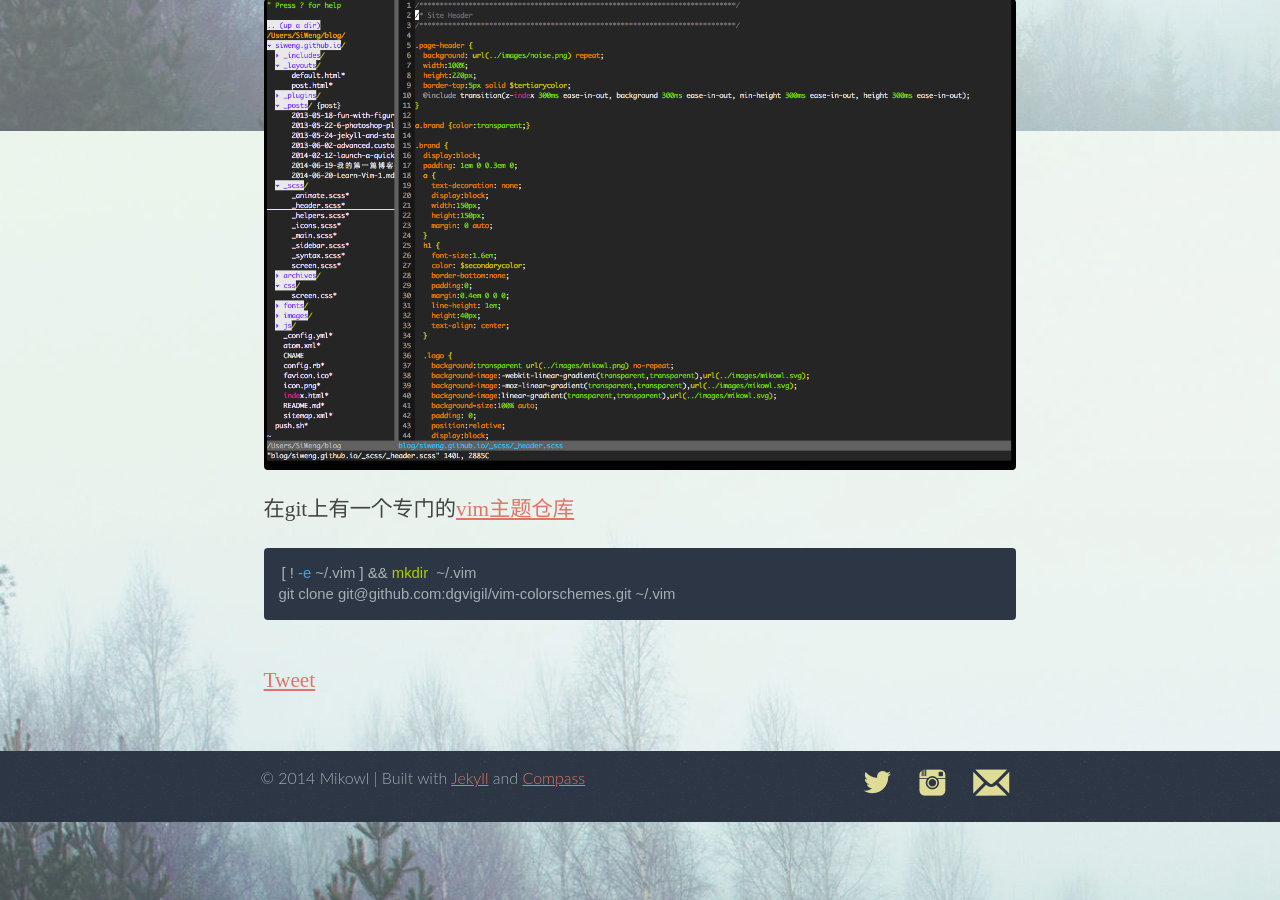
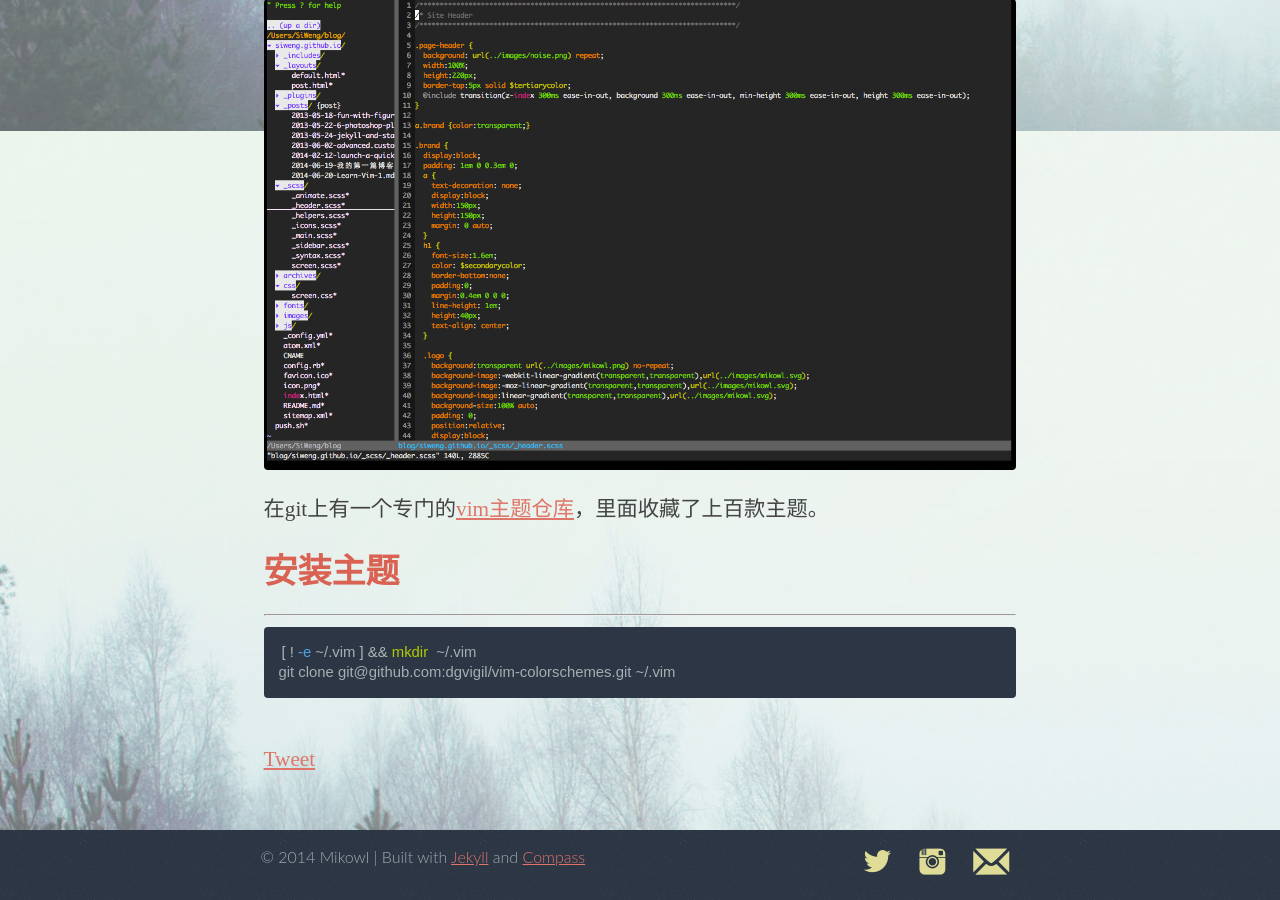
Before and after one commit to siweng/siweng.github.io, a Jekyll site: the page built from _posts/2014-06-20-Learn-Vim-1.md, in a window 1280 px wide and 900 px high, scrolled down 769 px. Built offline with Jekyll 4.4.1, drawn with Linux system fonts in a browser that asks for light colours; nearby versions of some CDN libraries; some web fonts are replaced; Markdown is read by kramdown in place of the engine named in the settings; comment, search, counter and statistics services are not loaded.

Commit message:
auto commit

```diff
--- a/_posts/2014-06-20-Learn-Vim-1.md
+++ b/_posts/2014-06-20-Learn-Vim-1.md
@@ -11,7 +11,10 @@ date: 2014-06-20
 
 <img src="/images/2014-06-20/jungle2.png" alt="jungle" />
 
-在git上有一个专门的[vim主题仓库](https://github.com/flazz/vim-colorschemes)
+在git上有一个专门的[vim主题仓库](https://github.com/flazz/vim-colorschemes)，里面收藏了上百款主题。
+
+###安装主题
+---
 {% highlight bash %}
 [ ! -e ~/.vim ] && mkdir  ~/.vim
 git clone git@github.com:dgvigil/vim-colorschemes.git ~/.vim
```
